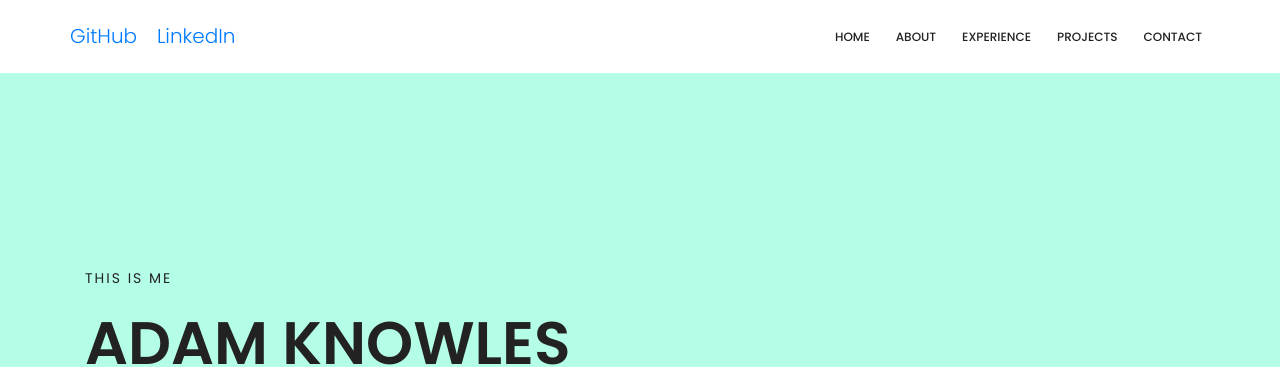
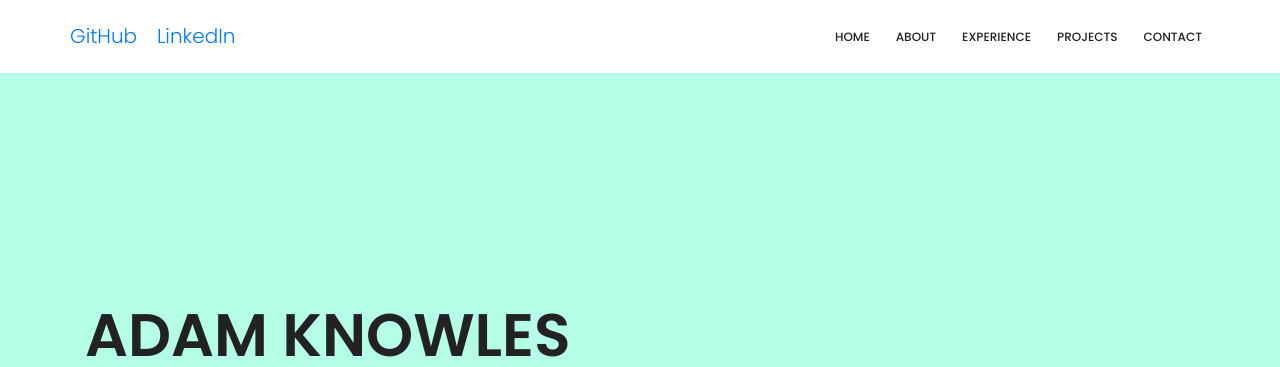
Before and after one commit to AdamKnowles/AdamKnowles.github.io, a plain HTML site: page index.html in a window 1280 px wide. Shown: the top 367 px of the page. Drawn offline with nearby package versions, Linux system fonts and the light colour scheme; some packages are replaced by stand-ins of ours.

Commit message:
deleted text in header

```diff
--- a/index.html
+++ b/index.html
@@ -59,7 +59,7 @@
 				<div class="container">
 					<div class="row fullscreen align-items-center justify-content-between">
 						<div class="col-lg-6 col-md-6 banner-left">
-							<h6>This is me</h6>
+
 							<h1>Adam Knowles</h1>
 							<p>
 								Full Stack Software Developer, Registered Nurse, Friend
```
